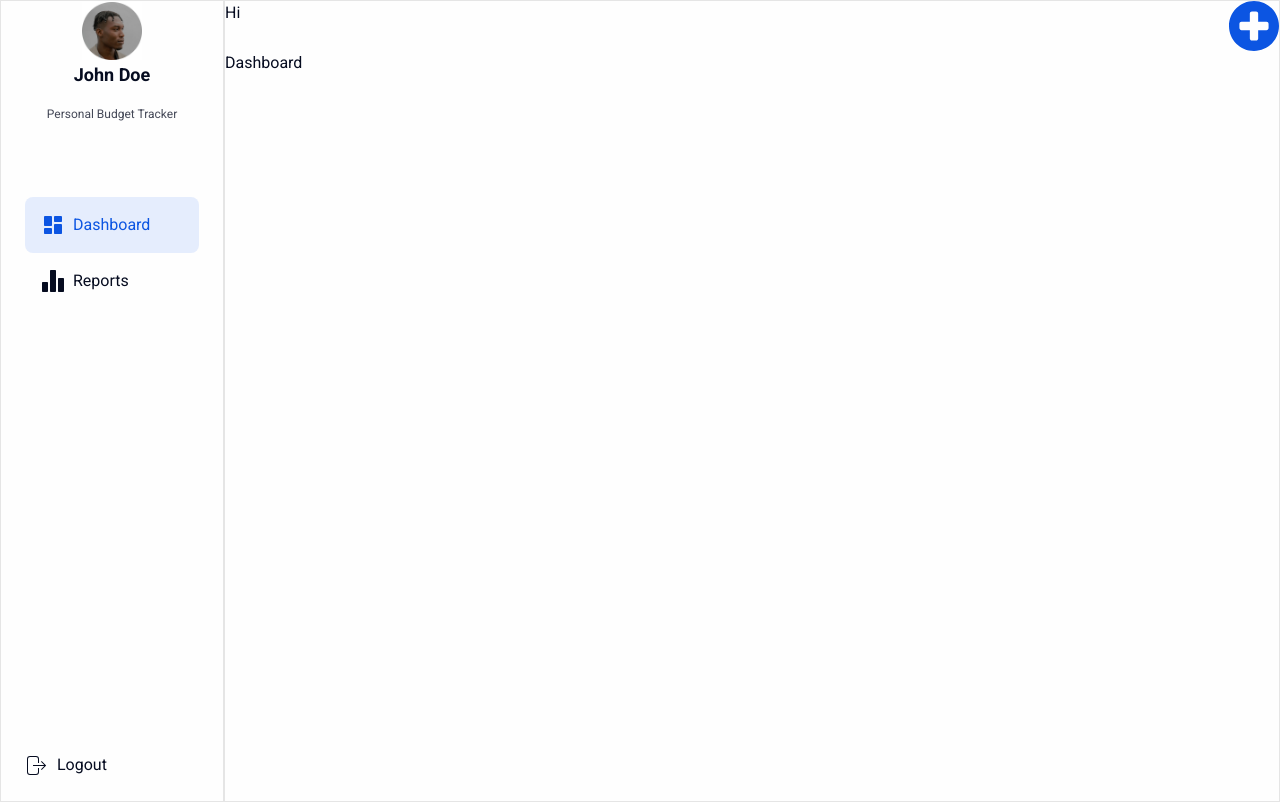
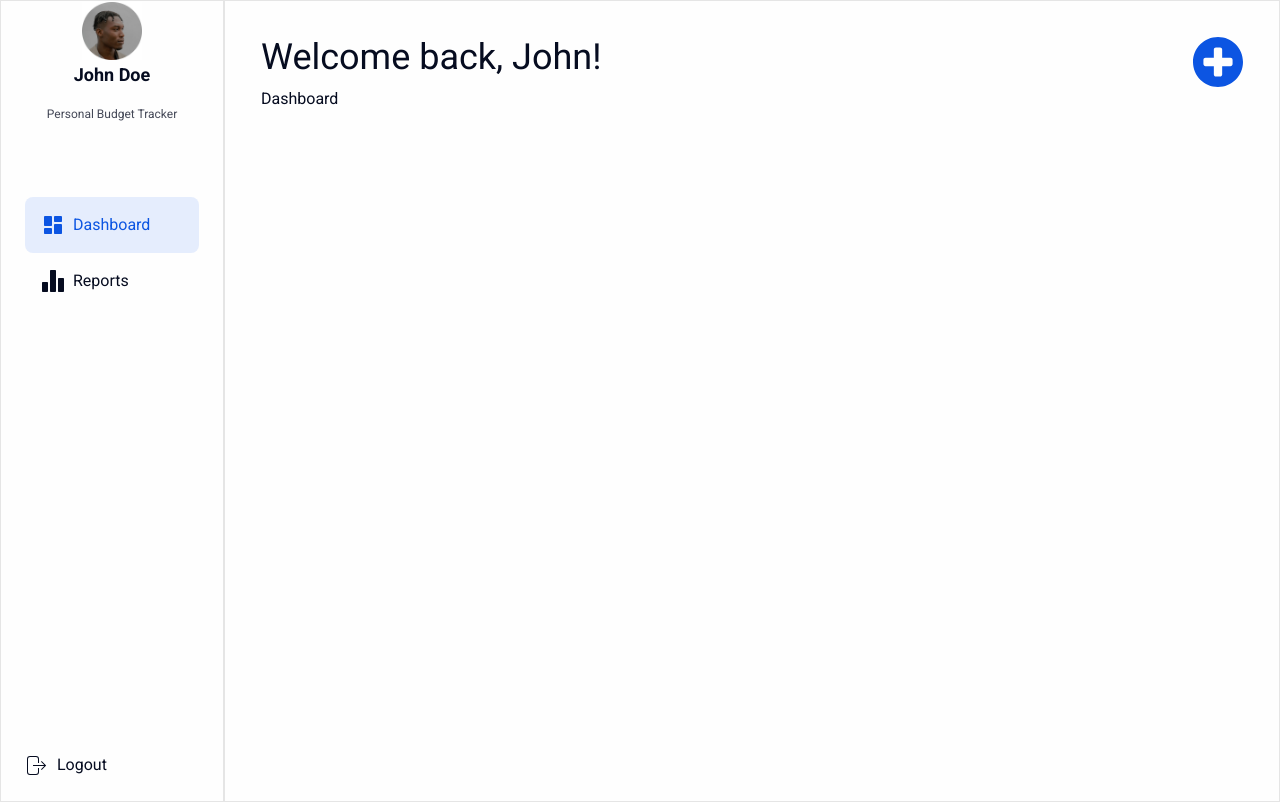
Before and after one commit to markmarkestareja/personal-budget-tracker, a Next.js app: page / in a window 1280 px wide. Built offline with nearby package versions, Linux system fonts and the light colour scheme.

Commit message:
Added design to the h1

```diff
--- a/app/layout.tsx
+++ b/app/layout.tsx
@@ -49,12 +49,14 @@ export default function RootLayout({
             </div>
           </aside>
 
-          <main className="border flex-1 relative">
+          <main className="border flex-1 relative p-4 md:p-5 lg:p-9">
             <div className="flex justify-between w-full">
               <div>
-                Hi
+                <h1 className="text-3xl md:text-4xl">Welcome back, John!</h1>
               </div>
-              <BtnAdd />
+              <div className="hidden md:block">
+                <BtnAdd />
+              </div>
             </div>
             {children}
           </main>
```
